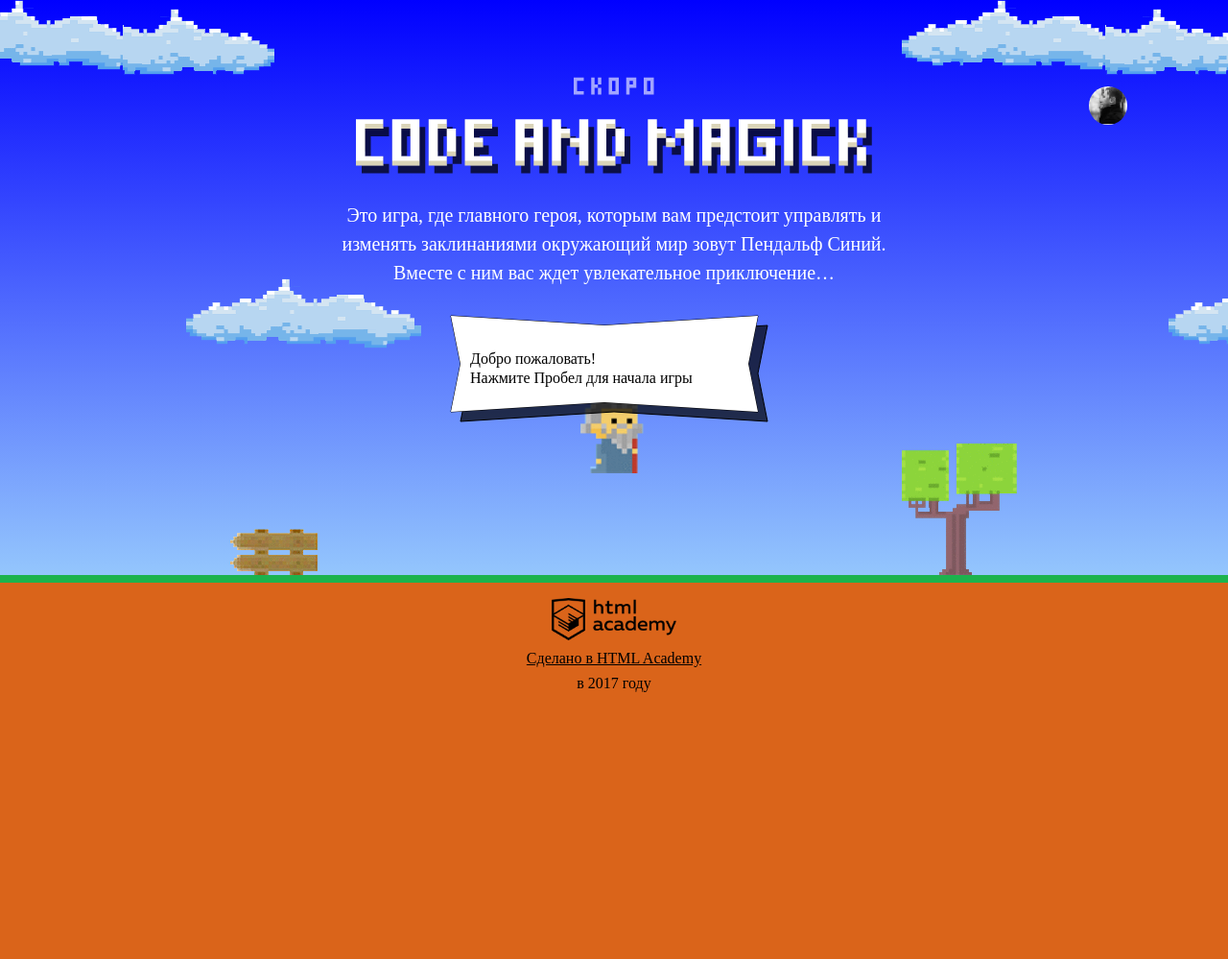
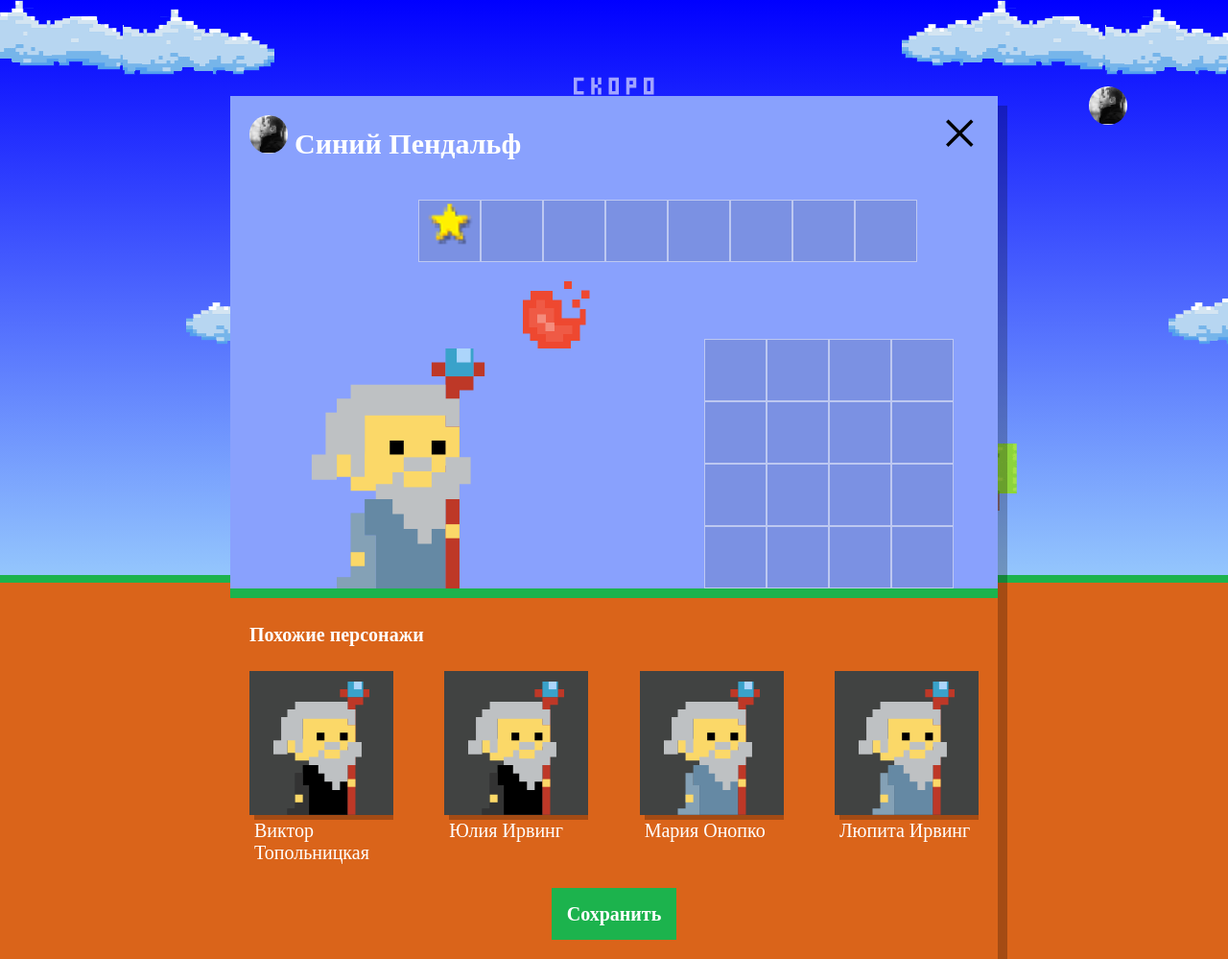
Before and after one commit to Polisonik/285159-code-and-magick, a website: page index.html in a window 1280 px wide. Shown: the whole page at 96% size. Before the commit the page ends 800 px from the top, so only its background shows below. Drawn offline with Linux system fonts and the light colour scheme; a web font is replaced by a local one.

Commit message:
Реализация случайного выбора имени волшебника

```diff
--- a/index.html
+++ b/index.html
@@ -195,6 +195,7 @@
 	};
 </script>
 <script src="js/stat.js"></script>
+<script src=js/setup.js></script>
 <script src="./js/game.js"></script>
 
 </body>
--- /dev/null
+++ b/js/setup.js
@@ -0,0 +1,62 @@
+'use strict';
+var userDialog = document.querySelector('.setup');
+
+if (userDialog.classList.contains('hidden')) {
+  userDialog.classList.remove('hidden');
+}
+userDialog.querySelector('.setup-similar').classList.remove('hidden');
+
+var similarListElement = document.querySelector('.setup-similar-list');
+var similarWizardTemplate = document.querySelector('#similar-wizard-template').content;
+
+var WIZARD_NAMES = ['Иван', 'Хуан Себастьян', 'Мария', 'Кристоф', 'Виктор', 'Юлия', 'Люпита', 'Вашингтон'];
+var WIZARD_SURNAMES = ['да Марья', 'Верон', 'Мирабелла', 'Вальц', 'Онопко', 'Топольницкая', 'Нионго', 'Ирвинг'];
+var COAT_COLOR = ['rgb(101, 137, 164)', 'rgb(241, 43, 107)', 'rgb(146, 100, 161)', 'rgb(56, 159, 117)', 'rgb(215, 210, 55)', 'rgb(0, 0, 0)'];
+var EYES_COLOR = ['black', 'red', 'blue', 'yellow', 'green'];
+
+var names = [];
+names = getName(WIZARD_NAMES, WIZARD_SURNAMES);
+var randIndexcCoatColor = Math.floor(Math.random() * COAT_COLOR.length);
+
+var wizards = [
+	{
+		name: names[0],
+		coatColor: COAT_COLOR[randIndexcCoatColor],
+		eyesColor: EYES_COLOR[0]
+	},
+	{
+		name: names[1],
+		coatColor: COAT_COLOR[randIndexcCoatColor],
+		eyesColor: EYES_COLOR[0]
+	},
+	{
+		name: names[2],
+		coatColor: COAT_COLOR[0],
+		eyesColor: EYES_COLOR[0]
+	},
+  {
+		name: names[3],
+		coatColor: COAT_COLOR[0],
+		eyesColor: EYES_COLOR[0]
+	}
+];
+
+function getName(arrayNames, arraySurnames) {
+	var newArray=[];
+
+  for (var i = 0; i < arrayNames.length; i++ ) {
+	  var rand1 = Math.floor(Math.random() * arrayNames.length);
+	  var rand2 = Math.floor(Math.random() * arraySurnames.length);
+	  newArray[i] =  arrayNames[rand1] + ' ' + arraySurnames[rand2];
+  }
+	return newArray;
+}
+
+for (var i = 0; i < 4; i++) {
+  var wizardElement = similarWizardTemplate.cloneNode(true);
+
+	wizardElement.querySelector('.setup-similar-label').textContent = wizards[i].name;
+  wizardElement.querySelector('.wizard-coat').style.fill = wizards[i].coatColor;
+	//wizardsElement.querySelector('.wizard-eyes').fill = wizards[i].eyesColor;
+  similarListElement.appendChild(wizardElement);
+}
```
